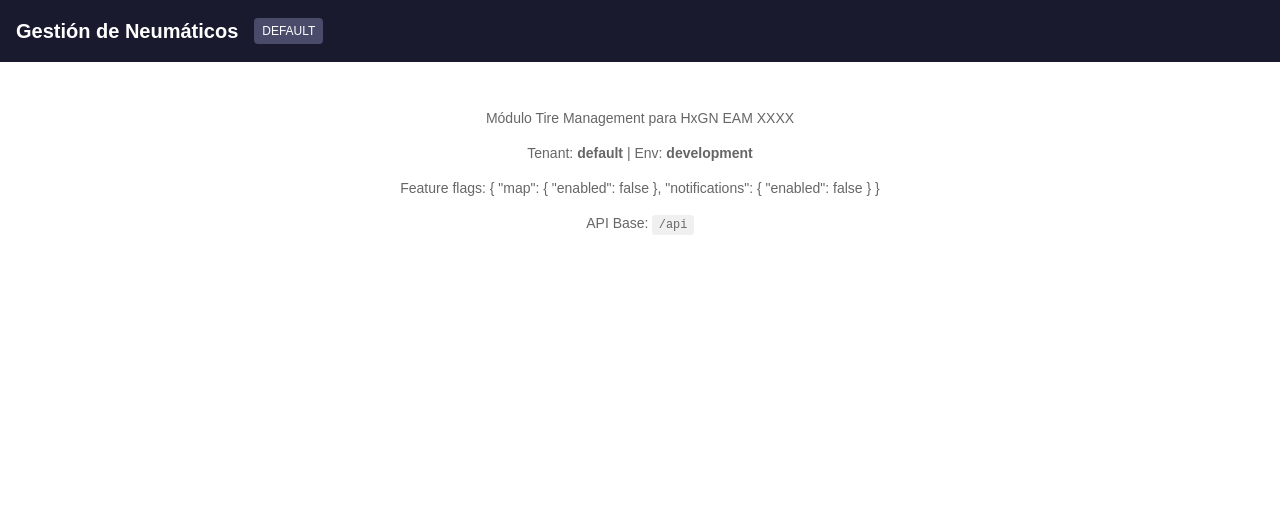
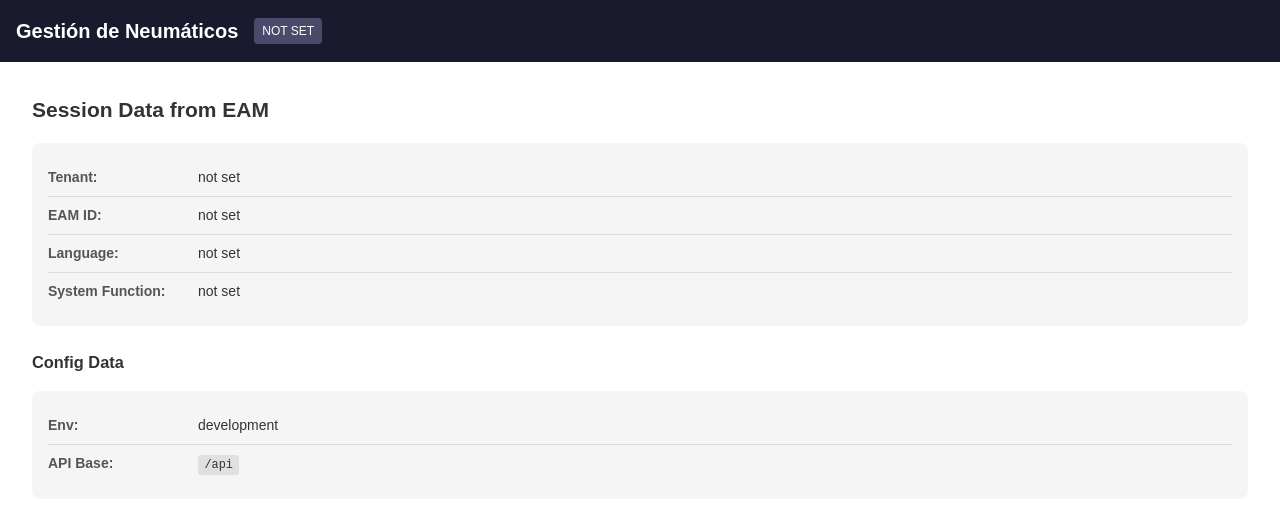
Before and after one commit to cguerrero73/tire-management, an Angular app: page / in a window 1280 px wide. Shown: the top 514 px of the page. Built offline with nearby package versions, Linux system fonts and the light colour scheme.

Commit message:
feat: read EAM session params from URL
- Read tireEamid, tireTenant, tireLang, tireSysFunc from URL params
- Display session data in the app template
- Show EAM session info separately from config info

```diff
--- a/src/app/app.ts
+++ b/src/app/app.ts
@@ -1,10 +1,8 @@
 import { Component, ChangeDetectionStrategy, Inject, PLATFORM_ID } from '@angular/core';
 import { CommonModule } from '@angular/common';
-import { TenantConfig } from '../core/models/tenant-config.model';
 import { ConfigService } from '../core/services/config.service';
 import { isPlatformBrowser } from '@angular/common';
 
-// Placeholder minimal — el contenido real va en features/pages
 @Component({
   selector: 'app-root',
   standalone: true,
@@ -17,14 +15,39 @@ import { isPlatformBrowser } from '@angular/common';
         <span class="tenant-badge">{{ tenantId }}</span>
       </header>
       <main class="tire-content">
-        <p>Módulo Tire Management para HxGN EAM XXXX</p>
-        <p>
-          Tenant: <strong>{{ tenantId }}</strong> | Env: <strong>{{ environment }}</strong>
-        </p>
-        <p>Feature flags: {{ featureFlags | json }}</p>
-        <p>
-          API Base: <code>{{ apiBase }}</code>
-        </p>
+        <h2>Session Data from EAM</h2>
+        <div class="session-data">
+          <div class="data-row">
+            <span class="label">Tenant:</span>
+            <span class="value">{{ tenantId }}</span>
+          </div>
+          <div class="data-row">
+            <span class="label">EAM ID:</span>
+            <span class="value">{{ eamId }}</span>
+          </div>
+          <div class="data-row">
+            <span class="label">Language:</span>
+            <span class="value">{{ language }}</span>
+          </div>
+          <div class="data-row">
+            <span class="label">System Function:</span>
+            <span class="value">{{ systemFunction }}</span>
+          </div>
+        </div>
+
+        <h3>Config Data</h3>
+        <div class="session-data">
+          <div class="data-row">
+            <span class="label">Env:</span>
+            <span class="value">{{ environment }}</span>
+          </div>
+          <div class="data-row">
+            <span class="label">API Base:</span>
+            <span class="value"
+              ><code>{{ apiBase }}</code></span
+            >
+          </div>
+        </div>
       </main>
     </div>
   `,
@@ -59,11 +82,40 @@ import { isPlatformBrowser } from '@angular/common';
       }
       .tire-content {
         padding: 2rem;
-        text-align: center;
         color: #666;
       }
-      .tire-content code {
-        background: #f0f0f0;
+      .tire-content h2 {
+        margin-top: 0;
+        color: #333;
+      }
+      .tire-content h3 {
+        margin-top: 1.5rem;
+        color: #333;
+      }
+      .session-data {
+        background: #f5f5f5;
+        border-radius: 8px;
+        padding: 1rem;
+        margin-bottom: 1rem;
+      }
+      .data-row {
+        display: flex;
+        padding: 0.5rem 0;
+        border-bottom: 1px solid #ddd;
+      }
+      .data-row:last-child {
+        border-bottom: none;
+      }
+      .label {
+        font-weight: bold;
+        width: 150px;
+        color: #555;
+      }
+      .value {
+        color: #333;
+      }
+      code {
+        background: #e0e0e0;
         padding: 0.2rem 0.4rem;
         border-radius: 3px;
         font-size: 0.85em;
@@ -72,13 +124,19 @@ import { isPlatformBrowser } from '@angular/common';
   ],
 })
 export class App {
-  tenantId = 'loading...';
-  environment = 'loading...';
-  apiBase = 'loading...';
-  featureFlags = {};
+  // From URL params (passed from EAM via EF iframe)
+  eamId = 'not set';
+  tenantId = 'not set';
+  language = 'not set';
+  systemFunction = 'not set';
+
+  // From config
+  environment = 'not set';
+  apiBase = 'not set';
 
   constructor(@Inject(PLATFORM_ID) private platformId: Object) {
     this.loadConfig();
+    this.loadUrlParams();
   }
 
   private loadConfig(): void {
@@ -87,7 +145,23 @@ export class App {
       this.tenantId = config.tenant;
       this.environment = config.environment;
       this.apiBase = config.api.baseUrl;
-      this.featureFlags = config.features || {};
+    }
+  }
+
+  private loadUrlParams(): void {
+    if (isPlatformBrowser(this.platformId)) {
+      const params = new URLSearchParams(window.location.search);
+      this.eamId = params.get('tireEamid') || 'not set';
+      this.tenantId = params.get('tireTenant') || 'not set';
+      this.language = params.get('tireLang') || 'not set';
+      this.systemFunction = params.get('tireSysFunc') || 'not set';
+
+      console.log('[App] EAM session params loaded:', {
+        eamId: this.eamId,
+        tenantId: this.tenantId,
+        language: this.language,
+        systemFunction: this.systemFunction,
+      });
     }
   }
 }
```
